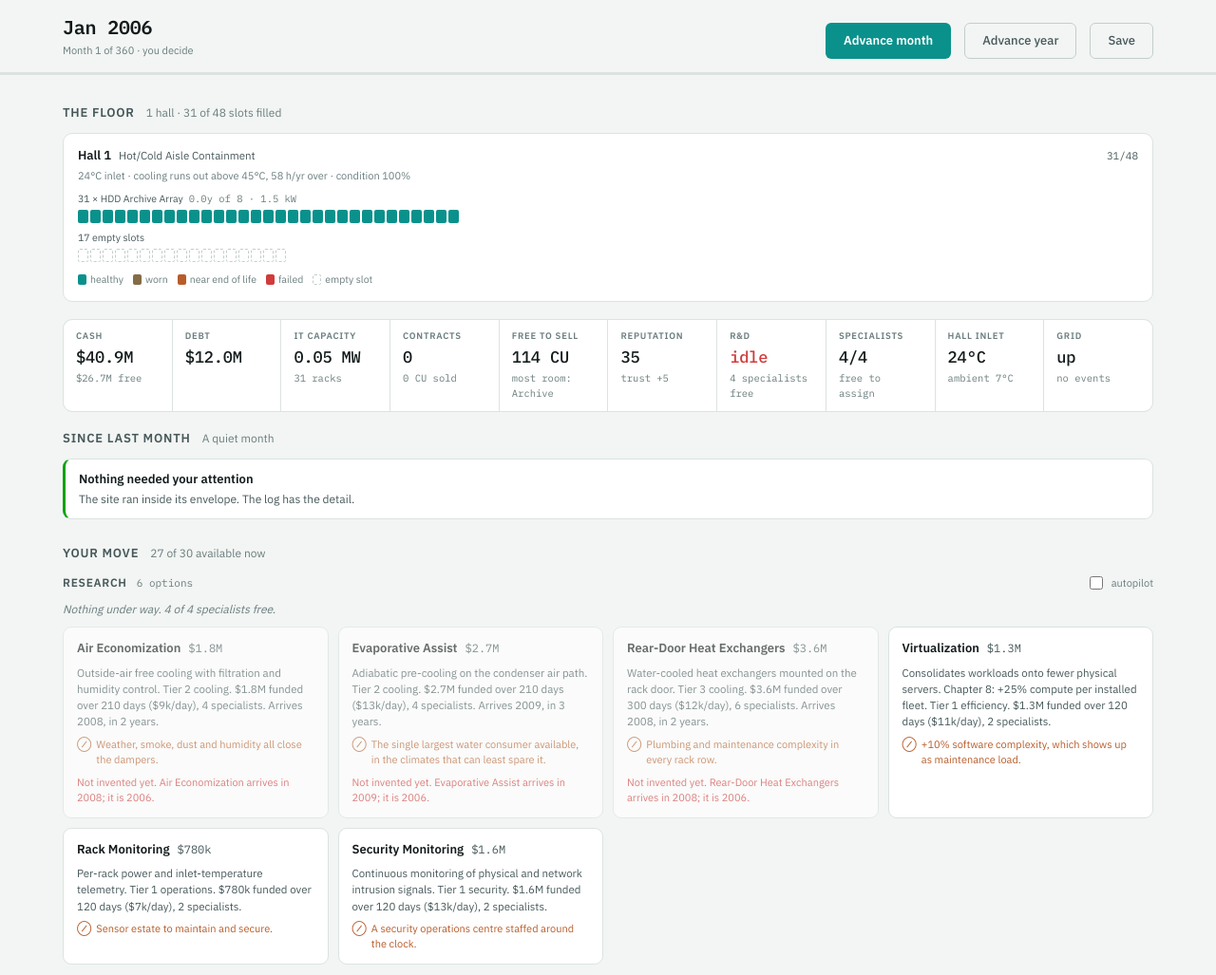
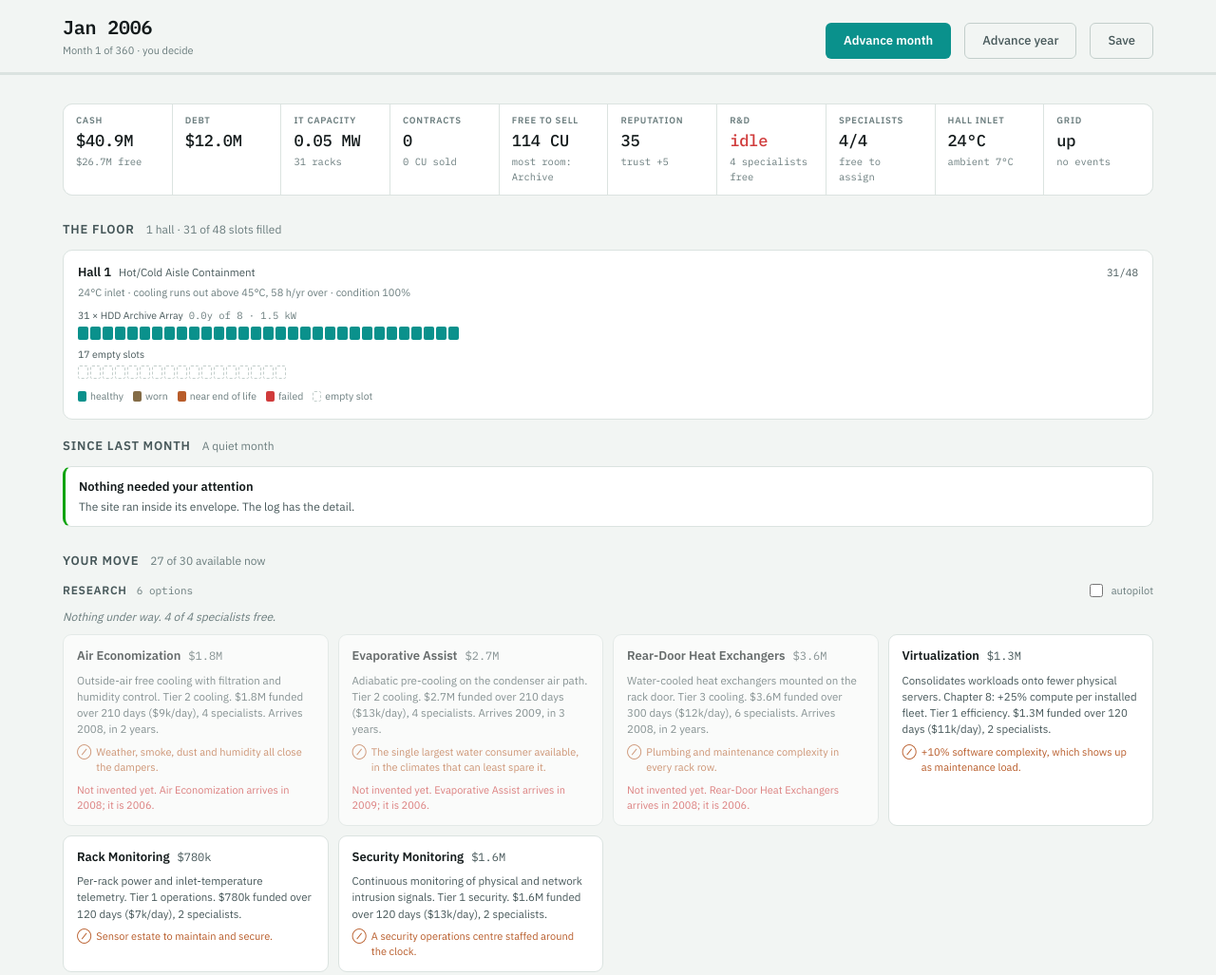
Before and after one commit to beanobots/DatacenterTycoon, a website: page web/index.html in a window 1280 px wide. Shown: the top 1027 px of the page at 95% size. Drawn offline with Linux system fonts and the light colour scheme.

Commit message:
Put the dashboard above the floor
The numbers are what a turn is judged on, so they lead; the floorplans
follow, still above the alerts and the decision deck.

Co-Authored-By: Claude Opus 5 <noreply@anthropic.com>
Claude-Session: https://claude.ai/code/session_011DGBsHjQkBDh5BXWKHneV6

```diff
--- a/web/index.html
+++ b/web/index.html
@@ -509,12 +509,12 @@
   </section>
 
   <section id="game-sec" hidden>
-    <div id="floor-wrap">
+    <div class="hud" id="hud"></div>
+
+    <div id="floor-wrap" style="margin-top:26px">
       <div class="sec-head"><h2>The floor</h2><span class="hint" id="floor-hint"></span></div>
       <div id="floorplans"></div>
     </div>
-
-    <div class="hud" id="hud" style="margin-top:18px"></div>
 
     <div style="margin-top:18px" id="alerts-wrap">
       <div class="sec-head"><h2>Since last month</h2><span class="hint" id="alerts-hint"></span></div>
```
